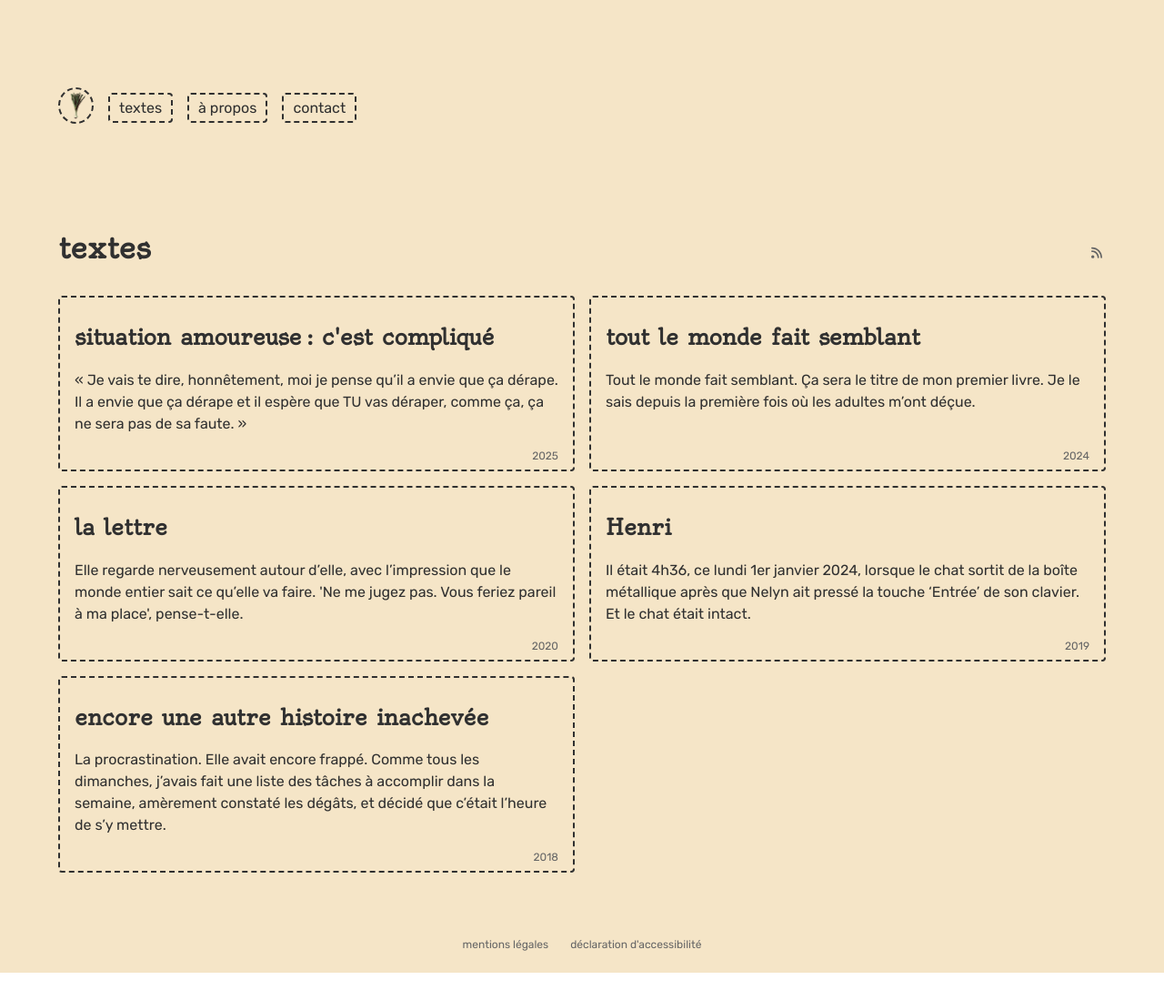
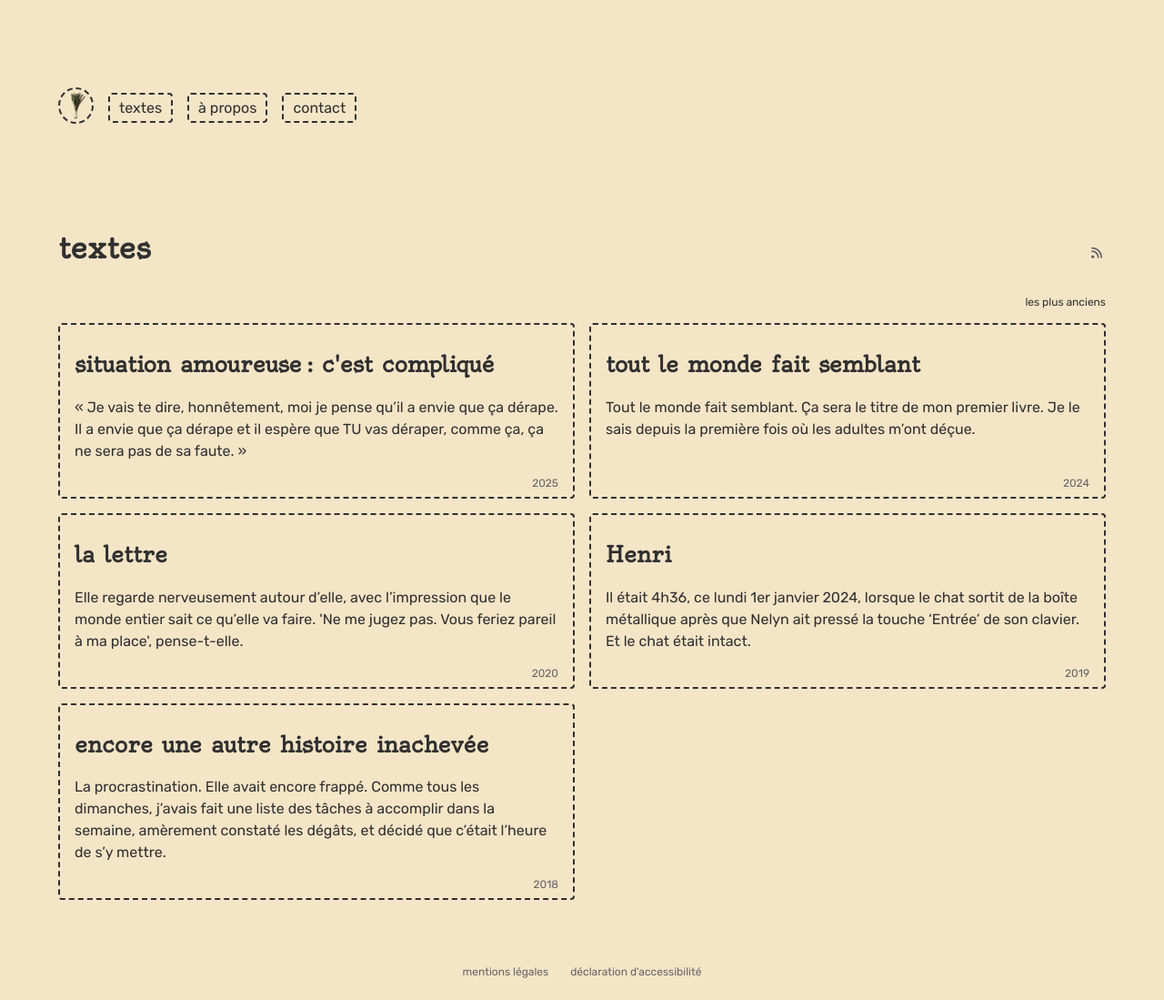
Before and after one commit to spauline-dev/tlmfs, a Jekyll site: the page built from docs/textes.md, in a window 1280 px wide. Shown: the whole page at 91% size. Built offline with Jekyll 4.4.1, drawn with Linux system fonts in a browser that asks for light colours; before the commit the page ends 1069 px from its top, so only the background shows below that.

Commit message:
textes list: add button to invert date sorting

```diff
--- /dev/null
+++ b/docs/_includes/texts_list.html
@@ -0,0 +1,11 @@
+<a href="{{ texte.url }}" class="no-underline">
+    <div class="texte-elements">
+        <h2 class="texte-title">
+            {{ texte.title }}
+        </h2>
+        <p class="texte-preview">
+            {{ texte.description }}
+        </p>
+    </div>
+    <div class="texte-year">{{ texte.year }}</div>
+</a>
--- a/docs/_sass/dark_mode.sass
+++ b/docs/_sass/dark_mode.sass
@@ -23,7 +23,7 @@
             &:hover
                 border-color: $beige
 
-    .textes-list
+    .textes-list-oldest-first, .textes-list-most-recent-first
         a
             border-color: $beige
 
--- a/docs/_sass/textes.sass
+++ b/docs/_sass/textes.sass
@@ -18,7 +18,7 @@
             &:hover
                 border-color: $grey
 
-    .textes-list
+    .textes-list-oldest-first, .textes-list-most-recent-first
         display: grid
         gap: 1em
 
@@ -97,7 +97,7 @@
     #toggle-narrow-mode:checked ~ main#main-container > #main-content
         width: $width-narrow-mode
 
-.reading-params
+.reading-params, .textes-sorting-params
     display: flex
     gap: 2em
 
@@ -106,8 +106,12 @@
         &:hover
             cursor: pointer
 
+.textes-sorting-params
+    justify-content: flex-end
+    margin-bottom: 1em
+
 // hide reading params checkboxes
-#toggle-dark-mode, #toggle-narrow-mode
+#toggle-dark-mode, #toggle-narrow-mode, #toggle-date-sorting
     position: absolute
     left: -10000px
     top: auto
@@ -140,3 +144,33 @@
         left: initial
         top: 9.5em
         right: 12em
+
+// show checkbox at focus for date sorting
+#toggle-date-sorting:focus-visible
+    position: relative
+    float: right
+    z-index: 100
+    width: initial
+    height: initial
+    left: initial
+
+// reverse date order when checkbox checked
+#toggle-date-sorting:checked ~ .textes-list-most-recent-first
+    display: none
+#toggle-date-sorting:checked ~ .textes-list-oldest-first
+    display: grid
+#toggle-date-sorting:checked ~ .textes-sorting-params
+    .most-recent
+        display: inline
+    .oldest
+        display: none
+
+#toggle-date-sorting:not(checked) ~ .textes-list-most-recent-first
+    display: grid
+#toggle-date-sorting:not(checked) ~ .textes-list-oldest-first
+    display: none
+#toggle-date-sorting:not(checked) ~ .textes-sorting-params
+    .most-recent
+        display: none
+    .oldest
+        display: inline
--- a/docs/textes.md
+++ b/docs/textes.md
@@ -9,18 +9,26 @@
     <a class="rss-link" href="/feed/textes.xml" title="flux RSS">{% include rss.svg %}</a>
 </div>
 
-<div class="textes-list">
-{% for texte in site.textes reversed %}
-    <a href="{{ texte.url }}" class="no-underline">
-        <div class="texte-elements">
-            <h2 class="texte-title">
-                {{ texte.title }}
-            </h2>
-            <p class="texte-preview">
-                {{ texte.description }}
-            </p>
-        </div>
-        <div class="texte-year">{{ texte.year }}</div>
-    </a>
-{% endfor %}
+<div>
+    <input type="checkbox" id="toggle-date-sorting" aria-hidden="true">
+    <div class="textes-sorting-params">
+        <label class="link underline-at-hover" for="toggle-date-sorting" aria-hidden="true">
+            <span class="most-recent">les plus récents</span>
+            <span class="oldest">les plus anciens</span>
+        </label>
+    </div>
+
+    <!-- conditional display in CSS -->
+    <div class="textes-list-most-recent-first">
+    {% for texte in site.textes reversed %}
+        {% include texts_list.html %}
+    {% endfor %}
+    </div>
+
+    <!-- conditional display in CSS -->
+    <div class="textes-list-oldest-first">
+    {% for texte in site.textes %}
+        {% include texts_list.html %}
+    {% endfor %}
+    </div>
 </div>
```
